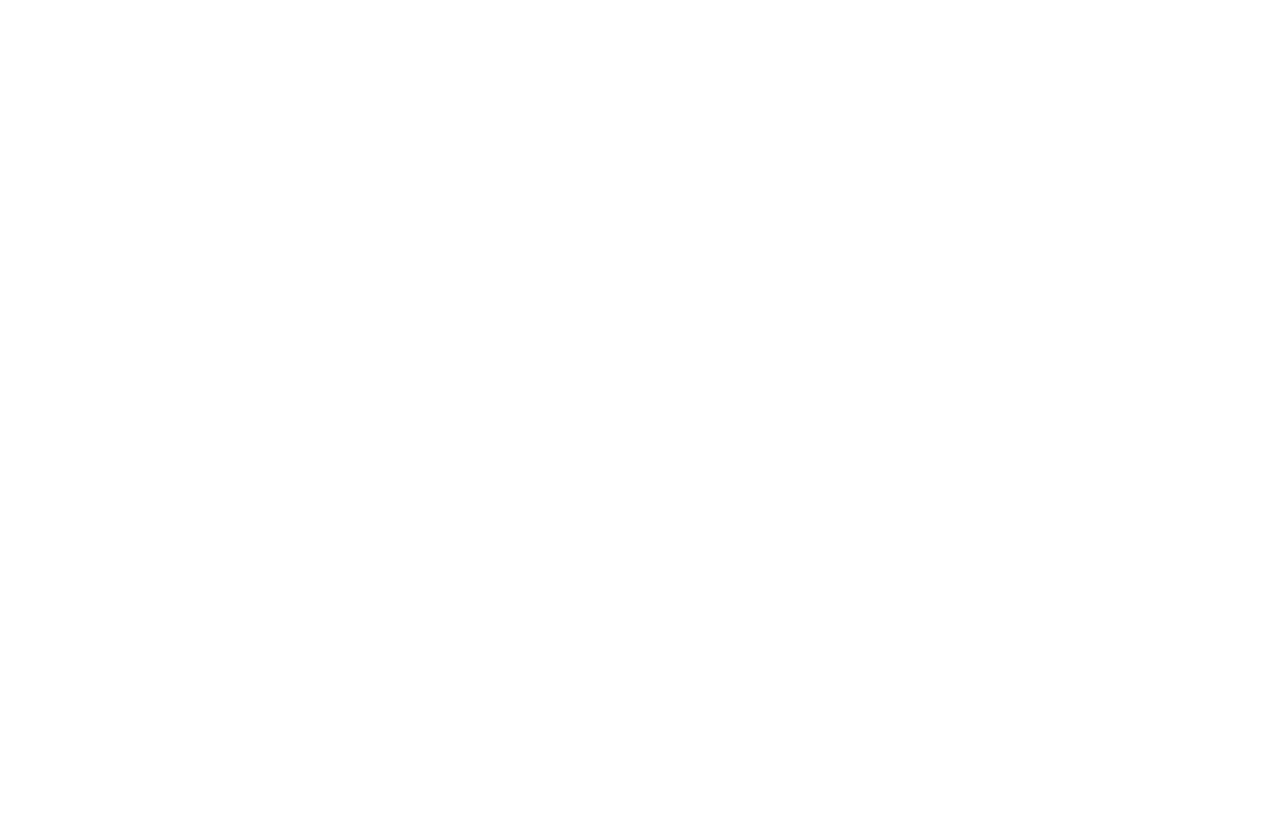
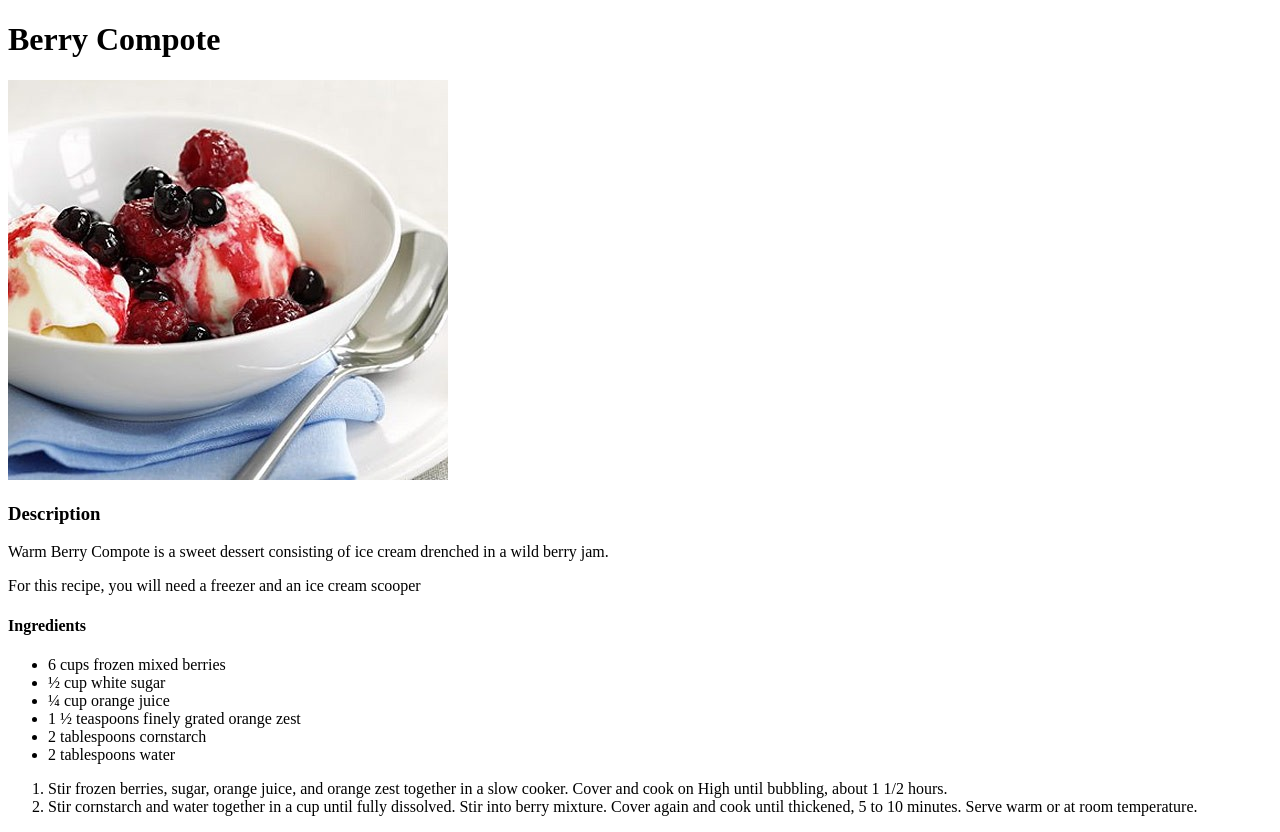
Before and after one commit to diegorfanel/odin_recipes, a plain HTML site: page recipes/berry_compote.html in a window 1280 px wide. Before the commit the page ends 800 px from the top, so only its background shows below. Drawn offline with Linux system fonts and the light colour scheme.

Commit message:
Add Images to Git
Prior to this commit, only the html files were pushed into Git. This
commit adds the images.

```diff
--- a/recipes/berry_compote.html
+++ b/recipes/berry_compote.html
@@ -0,0 +1,28 @@
+<!DOCTYPE html>
+<html lang="en">
+<head>
+    <meta charset="UTF-8">
+    <meta name="viewport" content="width=device-width, initial-scale=1.0">
+    <title>Berry Compote</title>
+</head>
+<body>
+    <h1>Berry Compote</h1>
+    <img src="warm_berry.jpeg" alt="Warm Berry Compote">
+    <h3>Description</h3>
+    <p>Warm Berry Compote is a sweet dessert consisting of ice cream drenched in a wild berry jam.</p>
+    <p>For this recipe, you will need a freezer and an ice cream scooper</p>
+    <h4>Ingredients</h4>
+    <ul>
+        <li>6 cups frozen mixed berries</li>
+        <li>½ cup white sugar</li>
+        <li>¼ cup orange juice</li>
+        <li>1 ½ teaspoons finely grated orange zest</li>
+        <li>2 tablespoons cornstarch</li>
+        <li>2 tablespoons water</li>
+    </ul>
+    <ol>
+        <li>Stir frozen berries, sugar, orange juice, and orange zest together in a slow cooker. Cover and cook on High until bubbling, about 1 1/2 hours.</li>
+        <li>Stir cornstarch and water together in a cup until fully dissolved. Stir into berry mixture. Cover again and cook until thickened, 5 to 10 minutes. Serve warm or at room temperature.</li>
+    </ol>
+</body>
+</html>
```
Also changed, not shown: recipes/enchilada.html (+1 -1 lines), recipes/peppersteak.html (+1 -1 lines), recipes/enchilada.jpg (added), recipes/peppersteak.jpg (added), recipes/warm_berry.jpeg (added).
